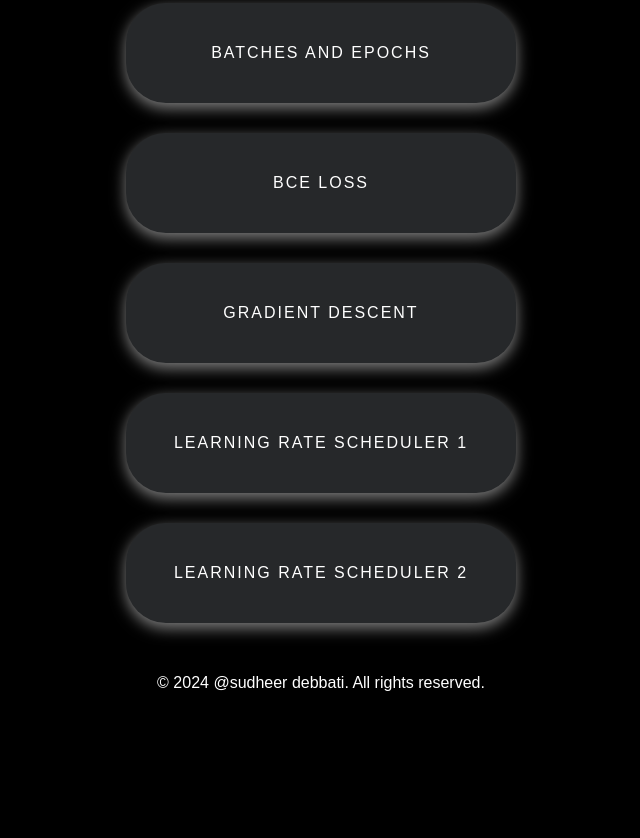
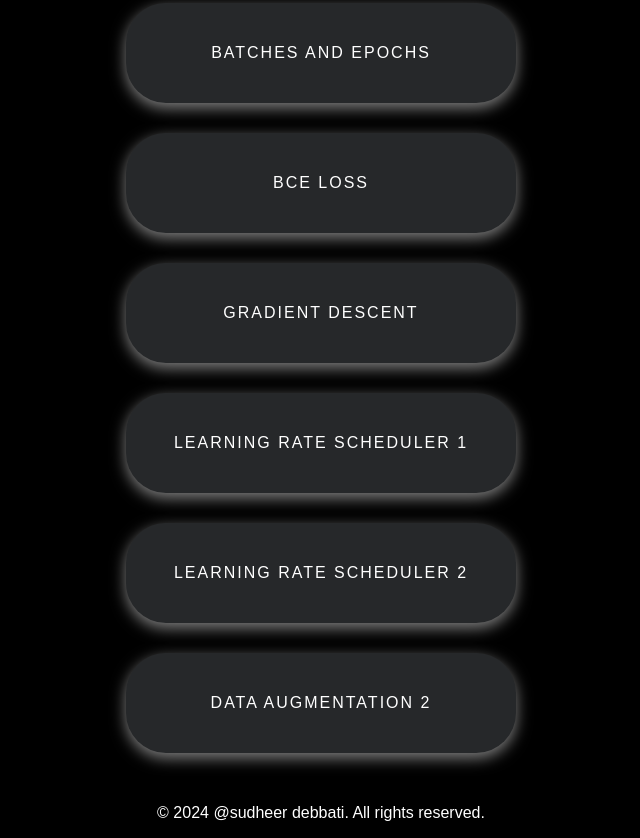
Before and after one commit to Debbatisudheer/ML-AI-DL, a plain HTML site: page index.html in a window 1280 px wide. Shown: the part 932-1770 px from the top of the page, without its empty margins (319-959 px from the left). Before the commit the page ends 1640 px from the top, so only its background shows below. Drawn offline with Linux system fonts and the light colour scheme.

Commit message:
Update index.html

```diff
--- a/index.html
+++ b/index.html
@@ -27,6 +27,7 @@
                <a href="https://www.linkedin.com/posts/sudheer-debbati-50a014235_grdient-descent-activity-7175465328318054402-7OVA?utm_source=share&utm_medium=member_android" class="orange-button">gradient descent</a>
                 <a href="https://debbatisudheer.github.io/leraning-rate-scheduler/"class="orange-button">Learning rate scheduler 1</a>
                <a href="https://www.linkedin.com/posts/sudheer-debbati-50a014235_learning-rate-scheduler-activity-7184471436638466048-sP6N?utm_source=share&utm_medium=member_android"class="orange-button">Learning rate scheduler 2</a>
+               <a href="https://www.linkedin.com/posts/sudheer-debbati-50a014235_data-augmentation-activity-7198610777803546625-Dr50?utm_source=share&utm_medium=member_android"class="orange-button">Data Augmentation 2</a>
     </div>
 
     </section>
```
